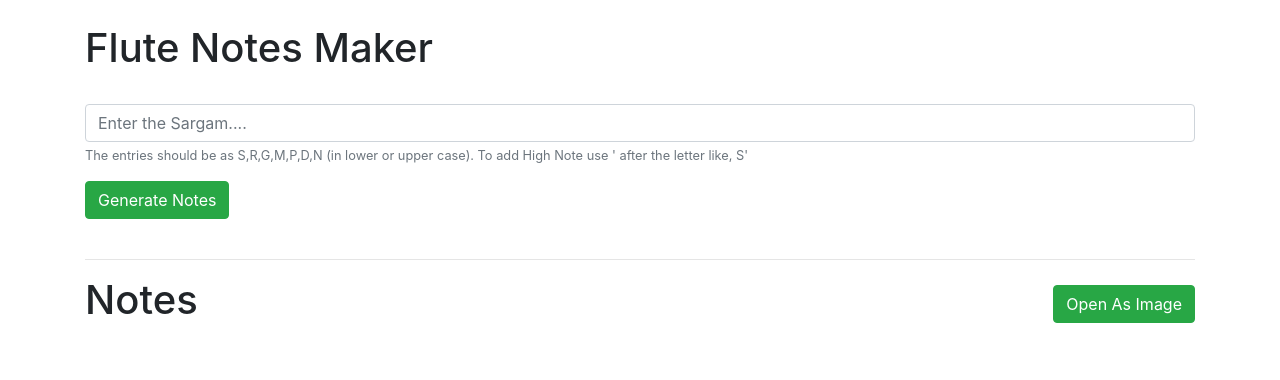
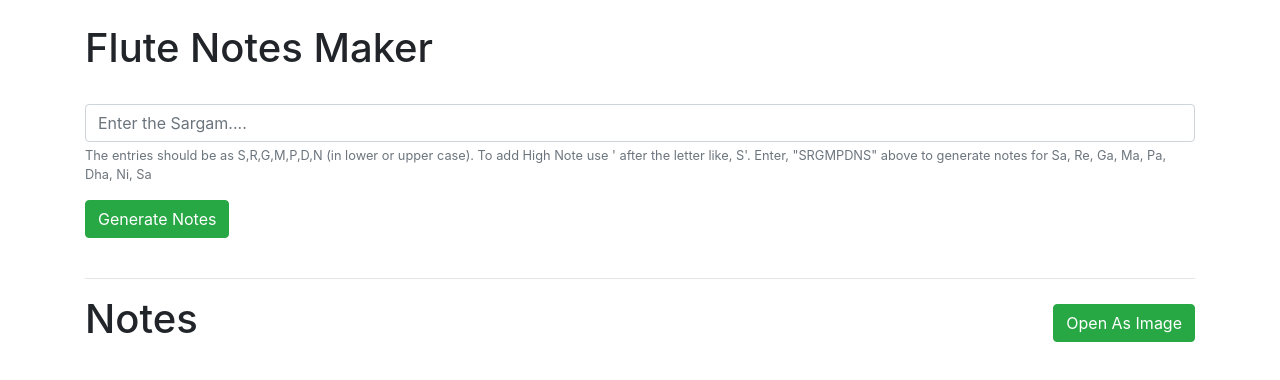
Before and after one commit to amansharma007/flute-notes-maker, a plain HTML site: page index.html in a window 1280 px wide. Drawn offline with nearby package versions, Linux system fonts and the light colour scheme.

Commit message:
Update index.html

```diff
--- a/index.html
+++ b/index.html
@@ -43,7 +43,7 @@
           <div class="form-group">
             <input id="sargam-input" class="form-control" placeholder="Enter the Sargam....">
             <small class="form-text text-muted">The entries should be as S,R,G,M,P,D,N (in lower or upper case). To add
-              High Note use ' after the letter like, S'</small>
+              High Note use ' after the letter like, S'. Enter, "SRGMPDNS" above to generate notes for Sa, Re, Ga, Ma, Pa, Dha, Ni, Sa </small>
           </div>
           <input id="notes-button" class="btn btn-success" type="button" value="Generate Notes">
         </form>
```
